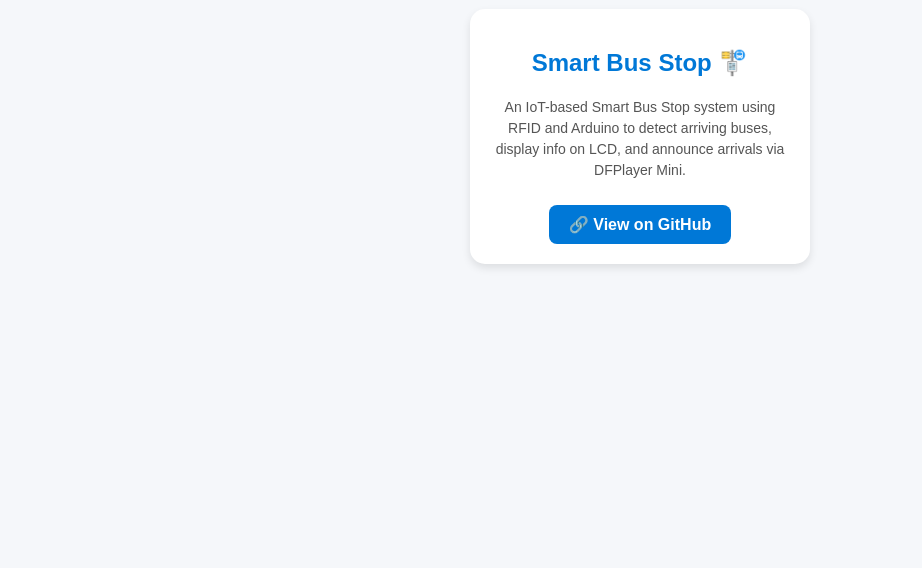
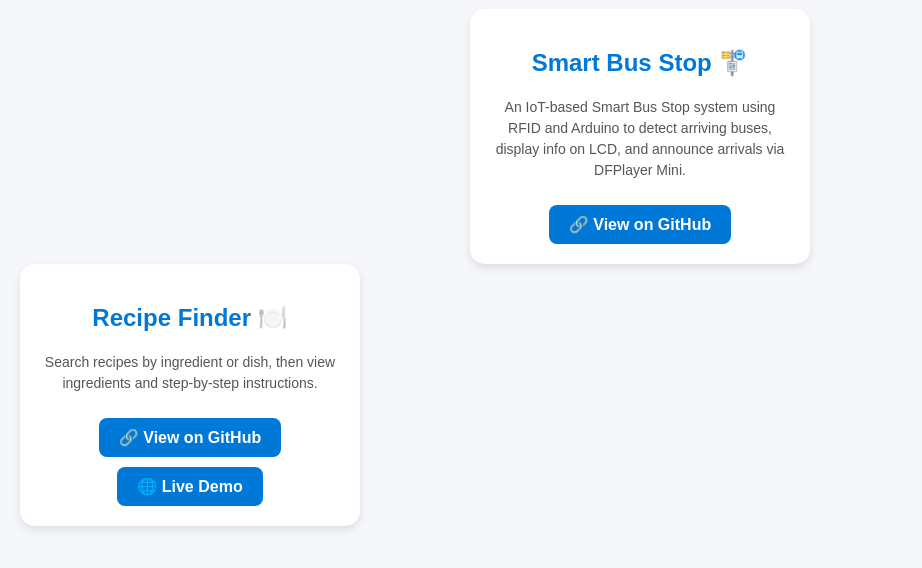
Before and after one commit to Sanjana-M0526/Sanjana-M0526.github.io, a plain HTML site: page index.html in a window 1280 px wide. Shown: the part 100-668 px from the top of the page, without its empty margins (0-922 px from the left). Drawn offline with Linux system fonts and the light colour scheme.

Commit message:
Update index.html

```diff
--- a/index.html
+++ b/index.html
@@ -68,5 +68,14 @@
       <a href="https://github.com/Sanjana-M0526/Smart-Bus-Stop" target="_blank" class="button">🔗 View on GitHub</a>
     </div>
   </div>
+  <div class="card">
+    <h2>Recipe Finder 🍽️</h2>
+    <p>Search recipes by ingredient or dish, then view ingredients and step-by-step instructions.</p>
+    <div>
+      <a href="https://github.com/Sanjana-M0526/recipe-finder" target="_blank" class="button">🔗 View on GitHub</a>
+      <a href="https://Sanjana-M0526.github.io/recipe-finder/" target="_blank" class="button">🌐 Live Demo</a>
+    </div>
+  </div>
+
 </body>
 </html>
```
